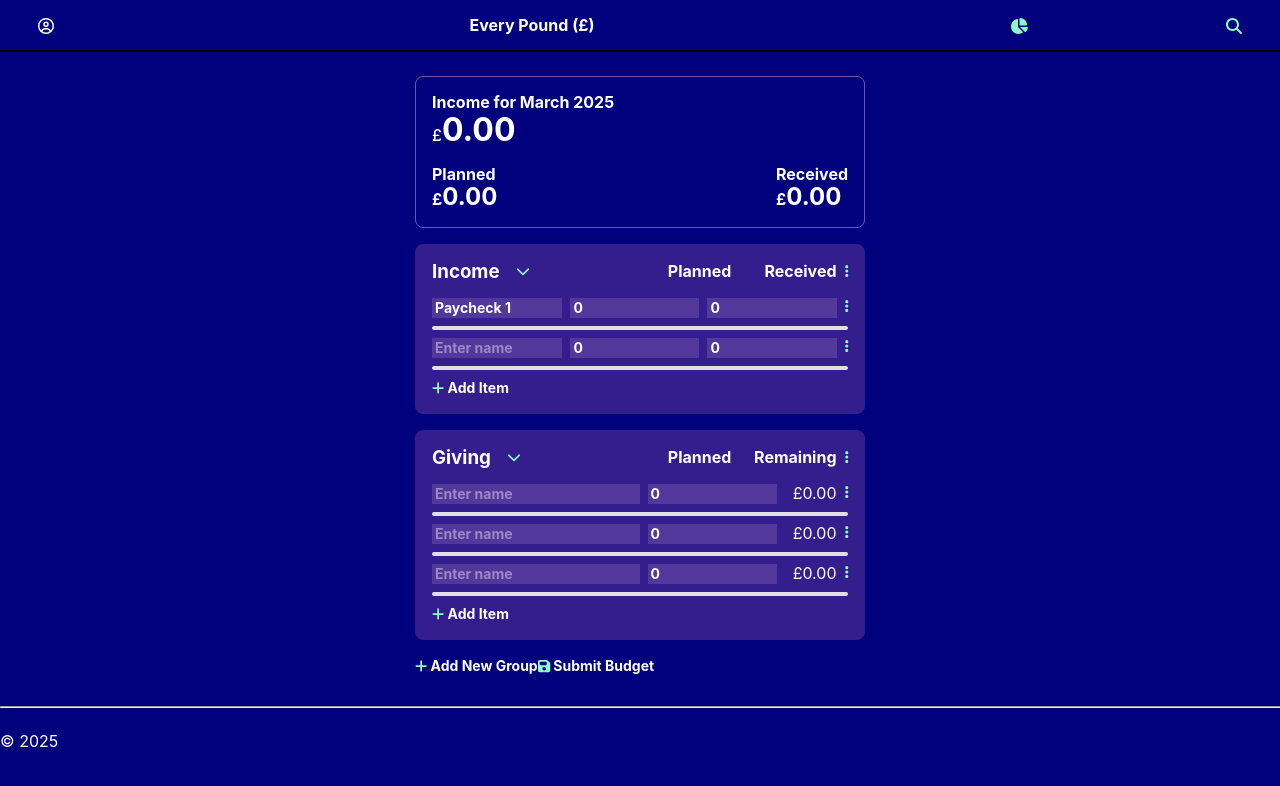
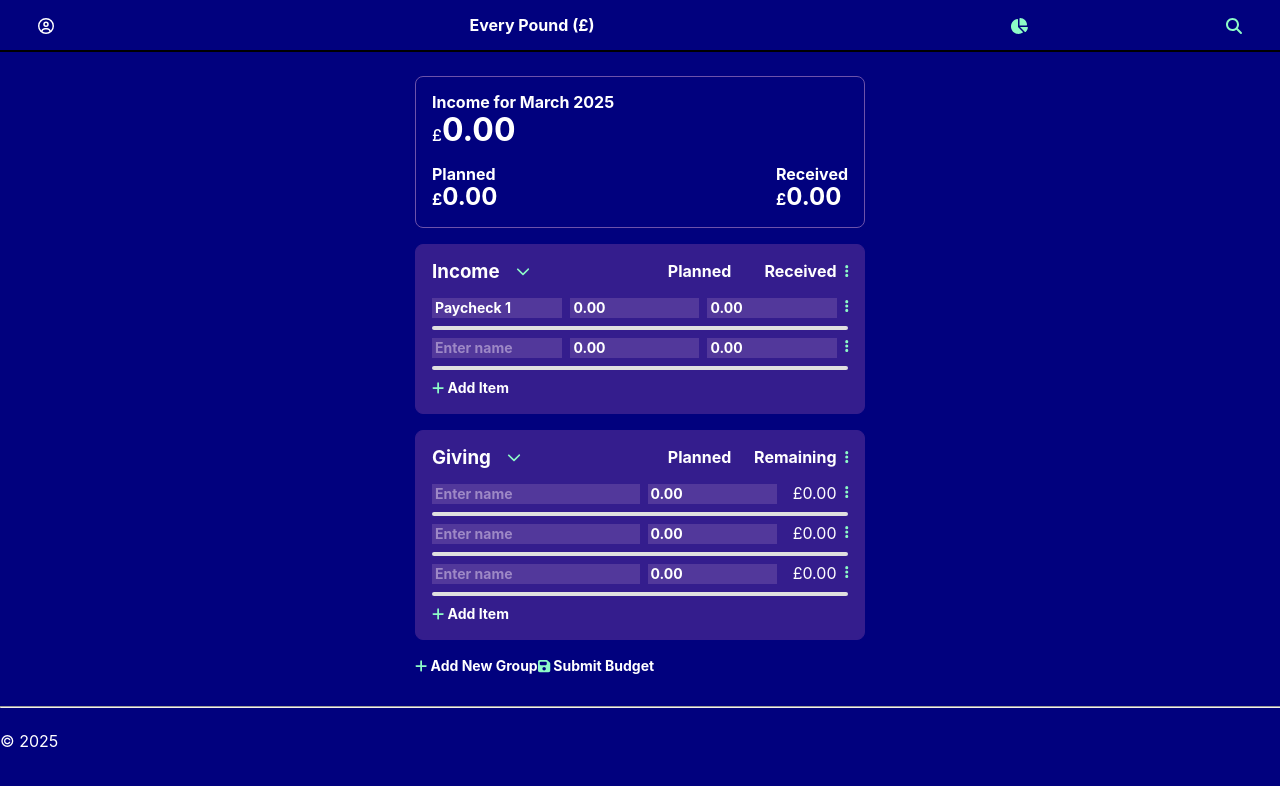
Before and after one commit to kemaakpala/zero-based-budgetapp, a React (Create React App) app: page /1 in a window 1280 px wide. Shown: the top 786 px of the page. Built offline with nearby package versions, Linux system fonts and the light colour scheme.

Commit message:
feat: format budget item amounts for consistency in income and giving data

```diff
--- a/src/Container/Budget/Budget.jsx
+++ b/src/Container/Budget/Budget.jsx
@@ -24,16 +24,16 @@ export const incomeData = {
         },
         {
           label: "Planned",
-          value: 0,
+          value: formatBudgetItemAmount(0),
           name: "plannedIncome",
-          placeholder: 0,
+          placeholder: formatBudgetItemAmount(0),
           type: "text",
         },
         {
           label: "Received",
-          value: 0,
+          value: formatBudgetItemAmount(0),
           name: "receivedIncome",
-          placeholder: 0,
+          placeholder: formatBudgetItemAmount(0),
           type: "text",
         },
       ],
@@ -51,16 +51,16 @@ export const incomeData = {
         },
         {
           label: "Planned",
-          value: 0,
+          value: formatBudgetItemAmount(0),
           name: "plannedIncome",
-          placeholder: 0,
+          placeholder: formatBudgetItemAmount(0),
           type: "text",
         },
         {
           label: "Received",
-          value: 0,
+          value: formatBudgetItemAmount(0),
           name: "receivedIncome",
-          placeholder: 0,
+          placeholder: formatBudgetItemAmount(0),
           type: "text",
         },
       ],
@@ -84,9 +84,9 @@ export const GivingData = {
         },
         {
           label: "Planned",
-          value: 0,
+          value: formatBudgetItemAmount(0),
           name: "plannedIncome",
-          placeholder: 0,
+          placeholder: formatBudgetItemAmount(0),
           type: "text",
         },
       ],
@@ -111,16 +111,16 @@ export const GivingData = {
         },
         {
           label: "Planned",
-          value: 0,
+          value: formatBudgetItemAmount(0),
           name: "plannedIncome",
-          placeholder: 0,
+          placeholder: formatBudgetItemAmount(0),
           type: "text",
         },
       ],
       status: [
         {
           label: "Remaining",
-          value: "0.00",
+          value: formatBudgetItemAmount(0),
           type: "text",
         },
       ],
@@ -138,16 +138,16 @@ export const GivingData = {
         },
         {
           label: "Planned",
-          value: 0,
+          value: formatBudgetItemAmount(0),
           name: "plannedTithes",
-          placeholder: 0,
+          placeholder: formatBudgetItemAmount(0),
           type: "text",
         },
       ],
       status: [
         {
           label: "Remaining",
-          value: "0.00",
+          value: formatBudgetItemAmount(0),
           type: "text",
         },
       ],
```
